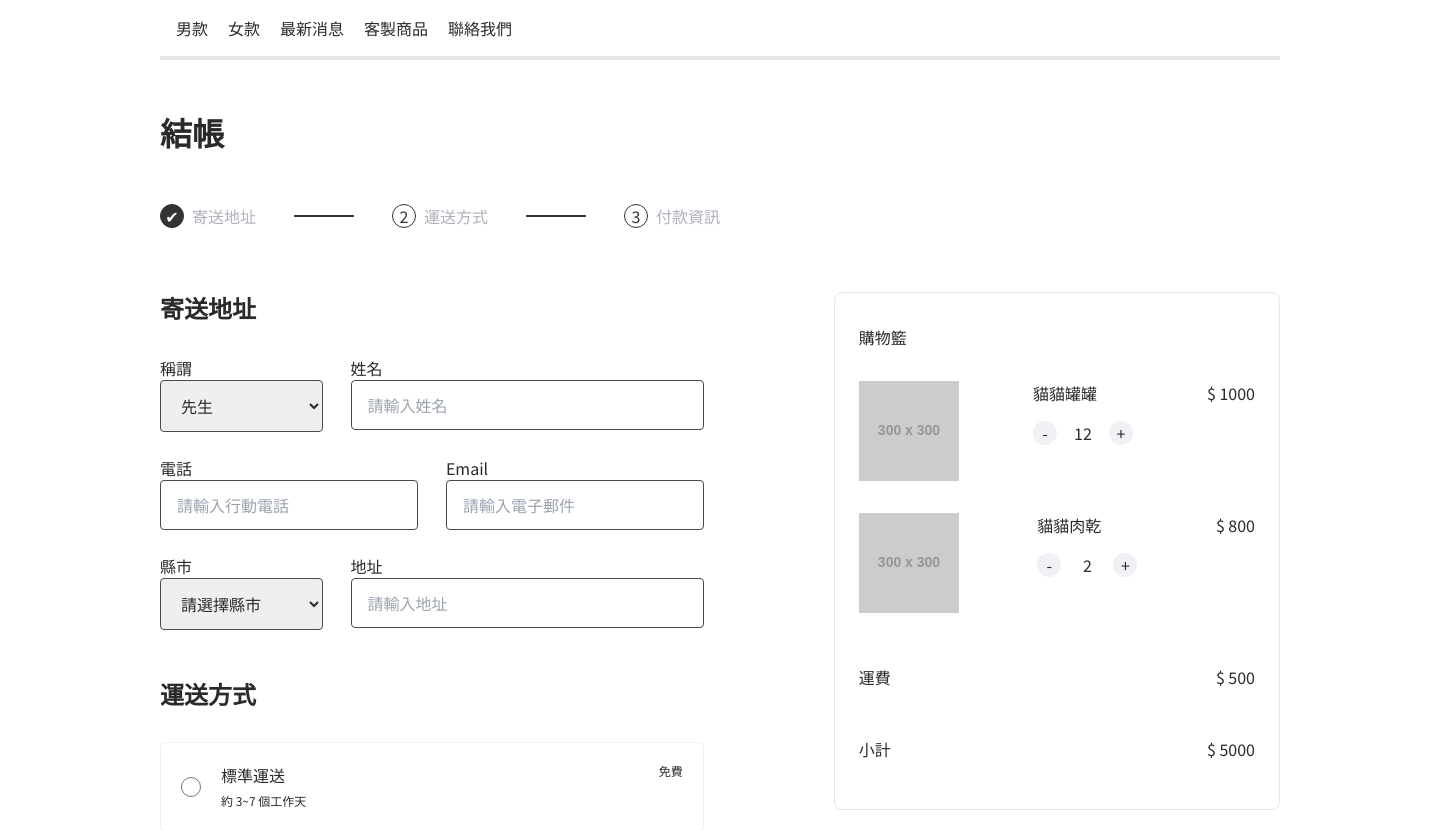
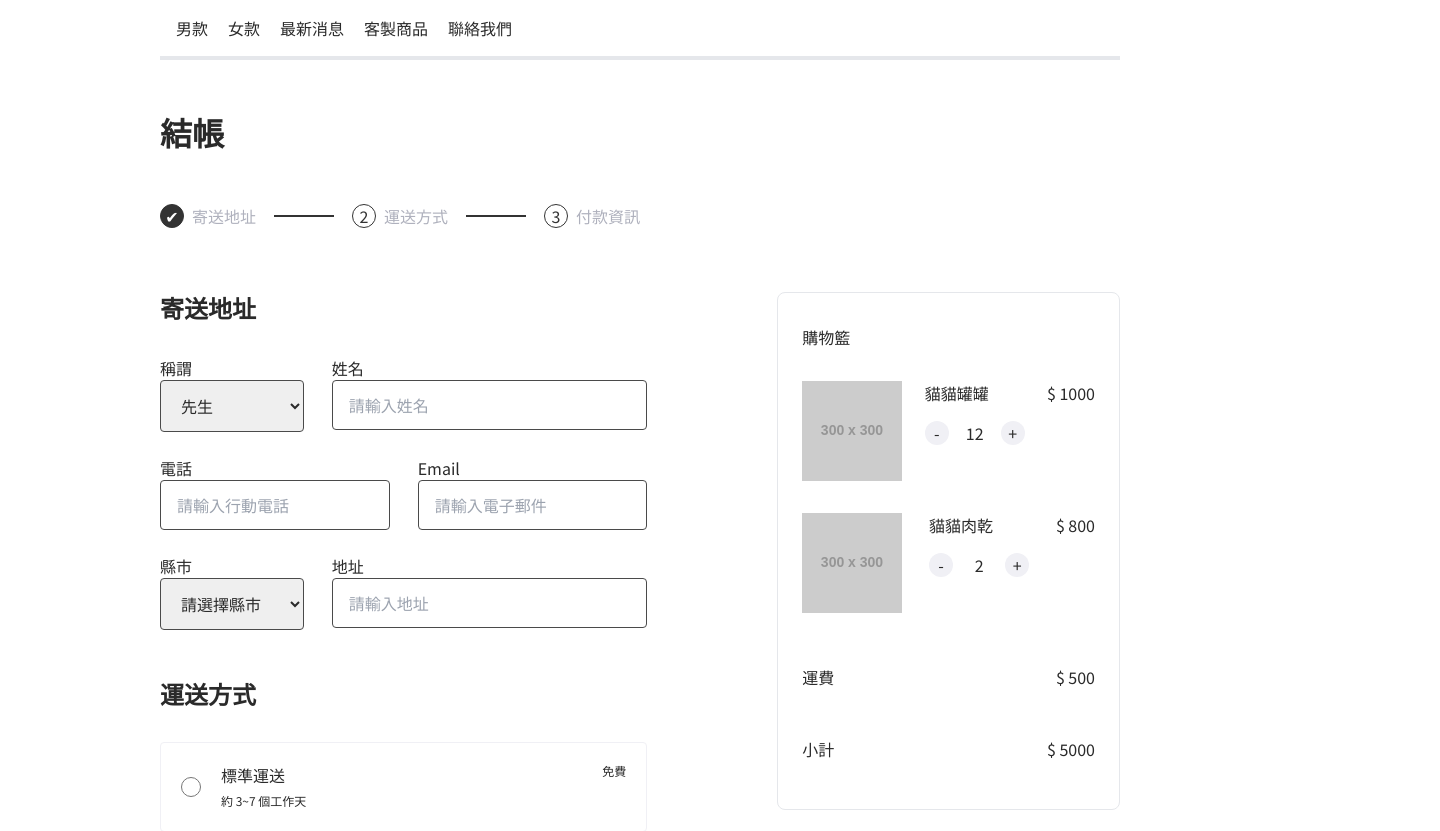
Before and after one commit to shijia22/react-alpha-shop, a React (Vite) app: page / in a window 1280 px wide. Shown: the top 831 px of the page, 1440 px wide, since content can reach past the window. Built offline with nearby package versions, Linux system fonts and the light colour scheme.

Commit message:
fix: 🐛 body size

```diff
--- a/src/App.jsx
+++ b/src/App.jsx
@@ -12,7 +12,7 @@ import Step3 from "@/components/Step3";
 
 const App = () => {
   return (
-    <div className="px-40 min-w-[1440px] min-h-screen">
+    <div className="px-40 min-h-screen">
       <Header />
       <h1 className="my-12 text-[32px] font-bold">結帳</h1>
       <StepProgress />
```
